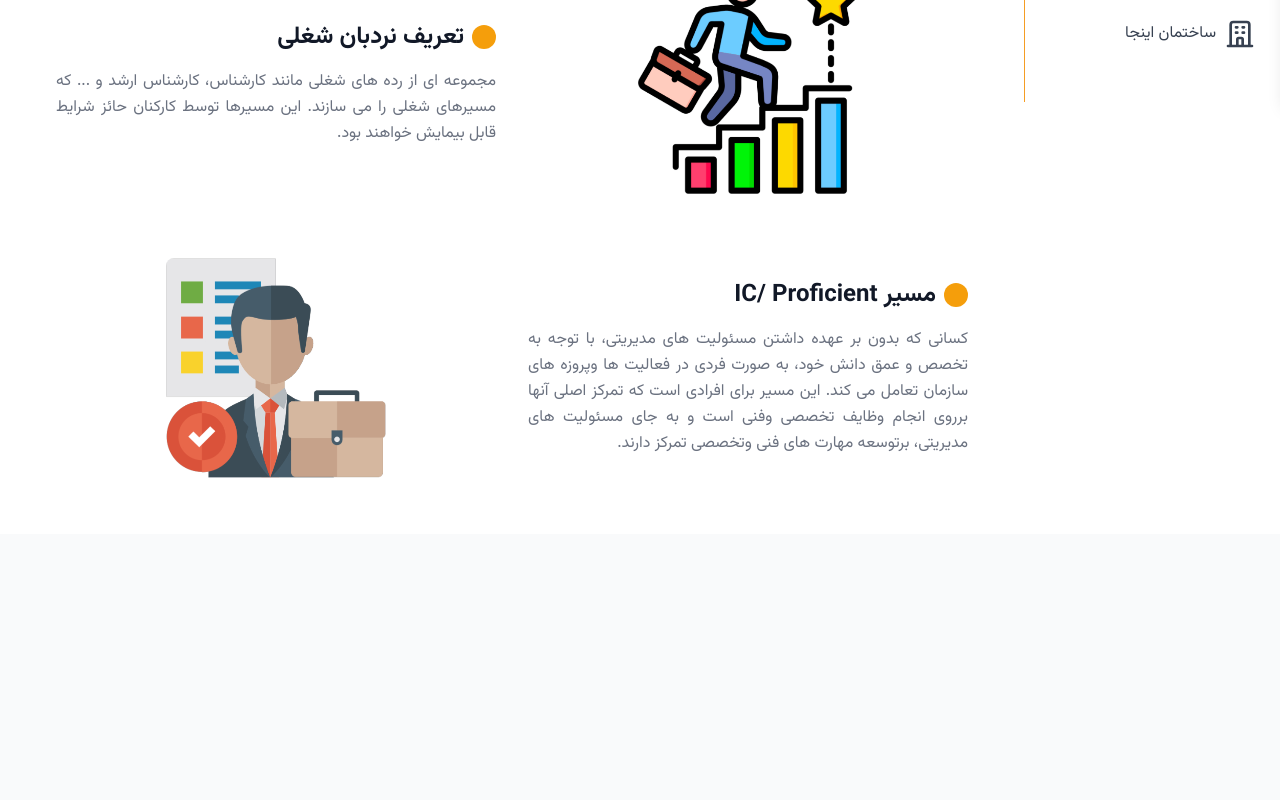
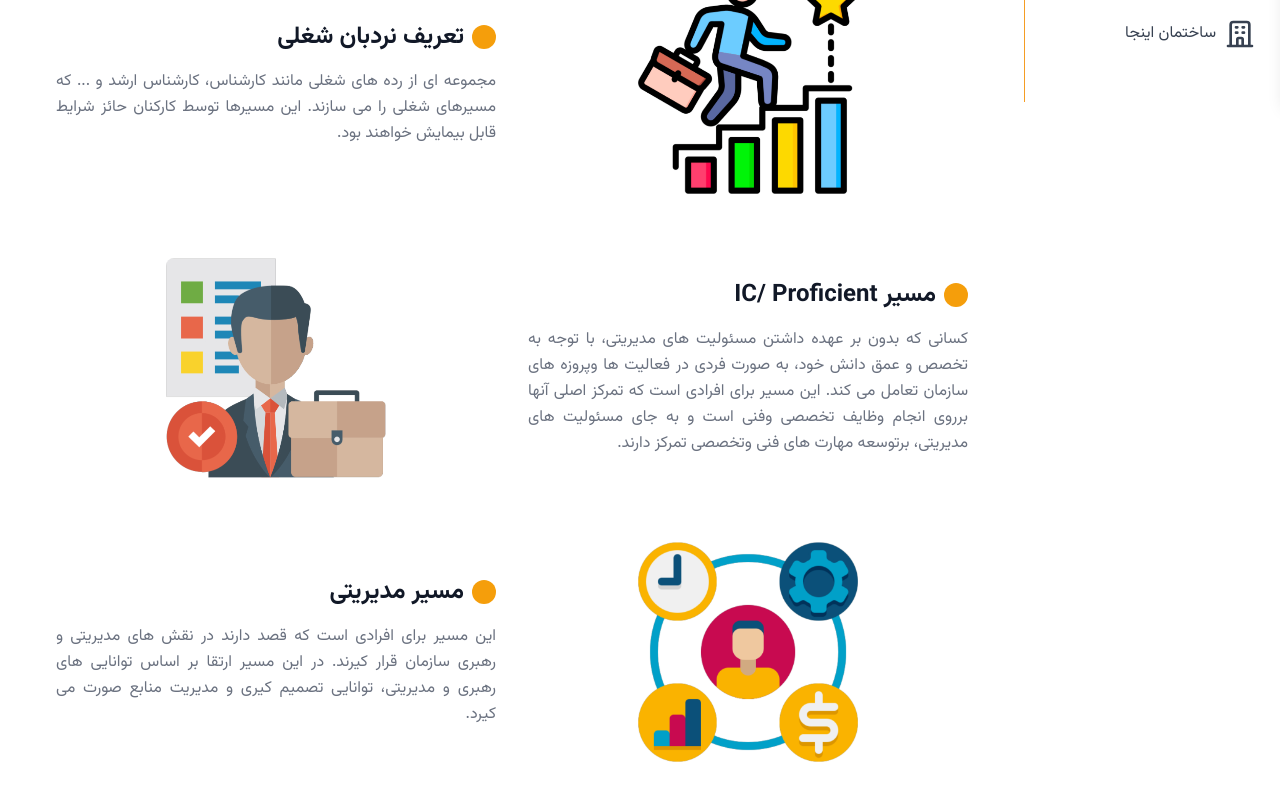
Before and after one commit to espitman/jbm-hr-life, a Nuxt app: page /promotion in a window 1280 px wide. Shown: the part 698-1498 px from the top of the page. Before the commit the page ends 1232 px from the top, so only its background shows below. Built offline with nearby package versions, Linux system fonts and the light colour scheme.

Commit message:
Add Manager component and render after Proficient on promotion page

```diff
--- /dev/null
+++ b/components/promotion/Manager.vue
@@ -0,0 +1,22 @@
+<template>
+  <div class="flex flex-col md:flex-row-reverse items-center justify-between w-full bg-white rounded-xl p-8 gap-8">
+    <!-- Farsi Text -->
+    <div class="flex-1 text-right">
+      <div class="flex items-center justify-start mb-4">
+        <div class="w-6 h-6 rounded-full bg-amber-500 ml-2"></div>
+        <h2 class="text-2xl font-bold">مسیر مدیریتی</h2>
+      </div>
+      <p class="space-y-4 text-gray-500 leading-relaxed text-justify">
+        اين مسير براى افرادى است كه قصد دارند در نقش هاى مديريتى و رهبرى سازمان قرار كيرند. در اين مسير ارتقا بر اساس توانايى هاى رهبرى و مديريتى، توانايى تصميم كيرى و مديريت منابع صورت مى كيرد.
+      </p>
+    </div>
+    <!-- Illustration (Image) -->
+    <div class="flex-1 flex justify-center">
+      <img src="/images/promotion/manager.jpg" alt="مسیر مدیریتی" class="max-w-xs md:max-w-sm w-1/2 h-auto rounded-lg" />
+    </div>
+  </div>
+</template>
+
+<script setup>
+// No logic needed
+</script>
--- a/pages/promotion.vue
+++ b/pages/promotion.vue
@@ -7,6 +7,7 @@
     <Definition />
     <Ladder />
     <Proficient />
+    <Manager />
   </div>
 </template>
 
@@ -15,6 +16,7 @@ import PageHeaderCard from '~/components/ui/PageHeaderCard.vue'
 import Definition from '~/components/promotion/Definition.vue'
 import Ladder from '~/components/promotion/Ladder.vue'
 import Proficient from '~/components/promotion/Proficient.vue'
+import Manager from '~/components/promotion/Manager.vue'
 
 definePageMeta({
   layout: 'default'
```
Also changed, not shown: public/images/promotion/manager.jpg (added).
